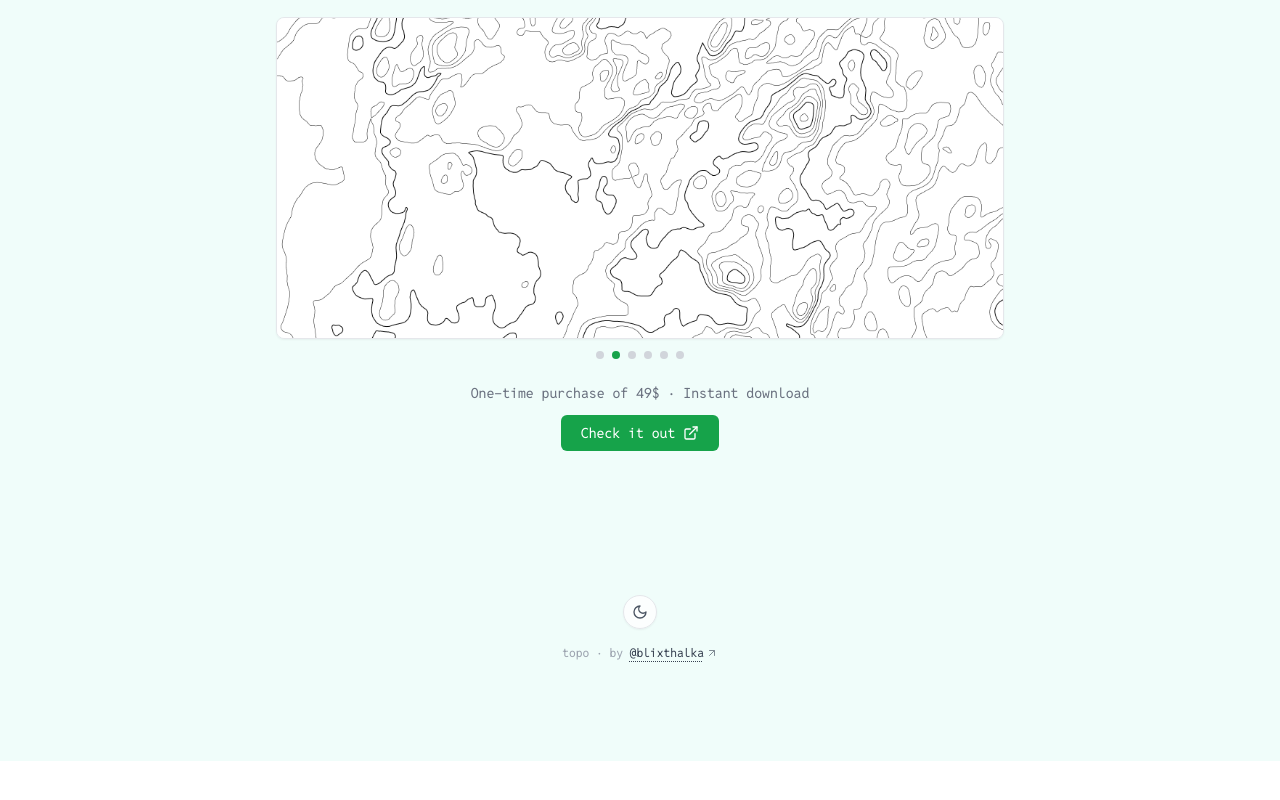
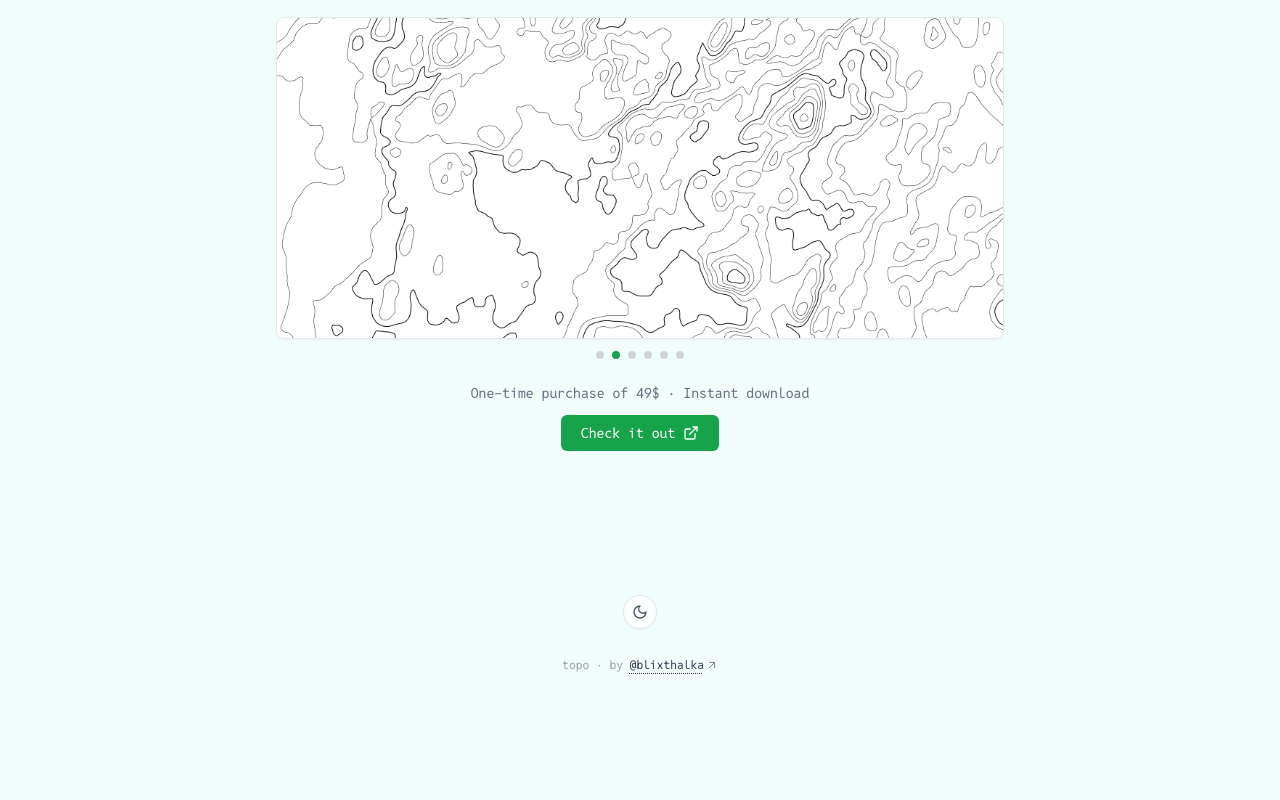
Before and after one commit to Blixthalka/topo, a Gatsby site: page /dots in a window 1280 px wide. Shown: the part 1366-2166 px from the top of the page. Before the commit the page ends 2127 px from the top, so only its background shows below. Built offline with nearby package versions, Linux system fonts and the light colour scheme; Gatsby itself is replaced by a stand-in of ours.

Commit message:
style(footer): increase spacing below dark mode toggle and footer bottom

```diff
--- a/src/components/Footer.jsx
+++ b/src/components/Footer.jsx
@@ -4,8 +4,8 @@ import DarkModeToggle from "./DarkModeToggle"
 
 const Footer = () => {
   return (
-    <footer className="my-16 sm:my-20 text-center select-none flex flex-col items-center">
-      <DarkModeToggle className="mb-4" />
+    <footer className="mt-20 sm:mt-24 mb-20 sm:mb-24 text-center select-none flex flex-col items-center">
+      <DarkModeToggle className="mb-7" />
       <p className="text-xs font-mono text-gray-400 dark:text-neutral-500">
         topo · by{" "}
         <a
--- a/src/components/Layout.jsx
+++ b/src/components/Layout.jsx
@@ -6,7 +6,7 @@ import TopoPackPromo from "./TopoPackPromo"
 const Layout = ({ children, showPromo = true }) => {
   return (
     <div className="bg-teal-50 dark:bg-zinc-950 min-h-screen text-gray-900 dark:text-zinc-100 transition-colors duration-150 flex flex-col justify-between font-mono">
-      <div className="mx-auto max-w-3xl p-5 w-full">
+      <div className="mx-auto max-w-3xl p-5 pb-12 w-full">
         <GeneratorNav />
         {children}
         {showPromo && <TopoPackPromo />}
```
